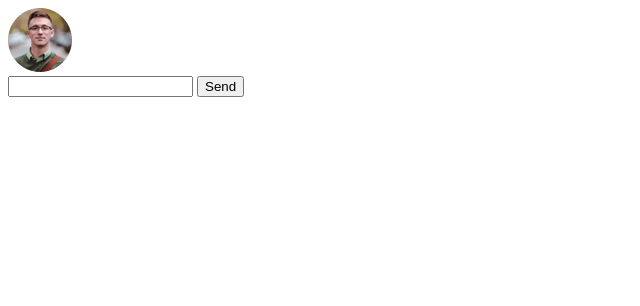
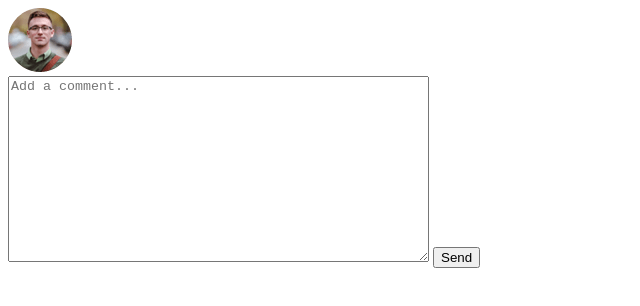
Before and after one commit to kevdev19/interactive-comments-section-main, a plain HTML site: page index.html in a window 1280 px wide. Shown: the whole page, without its empty margins (0-640 px from the left). Drawn offline with Linux system fonts and the light colour scheme.

Commit message:
convert form input to textarea

```diff
--- a/index.html
+++ b/index.html
@@ -34,7 +34,13 @@
       <div id="user-img-container"></div>
       <div id="comment-form">
         <form action="">
-          <input type="text" name="" id="" />
+          <textarea
+            id="text"
+            name="text"
+            rows="12"
+            cols="50"
+            placeholder="Add a comment..."
+          ></textarea>
           <input type="submit" value="Send" />
         </form>
       </div>
```
